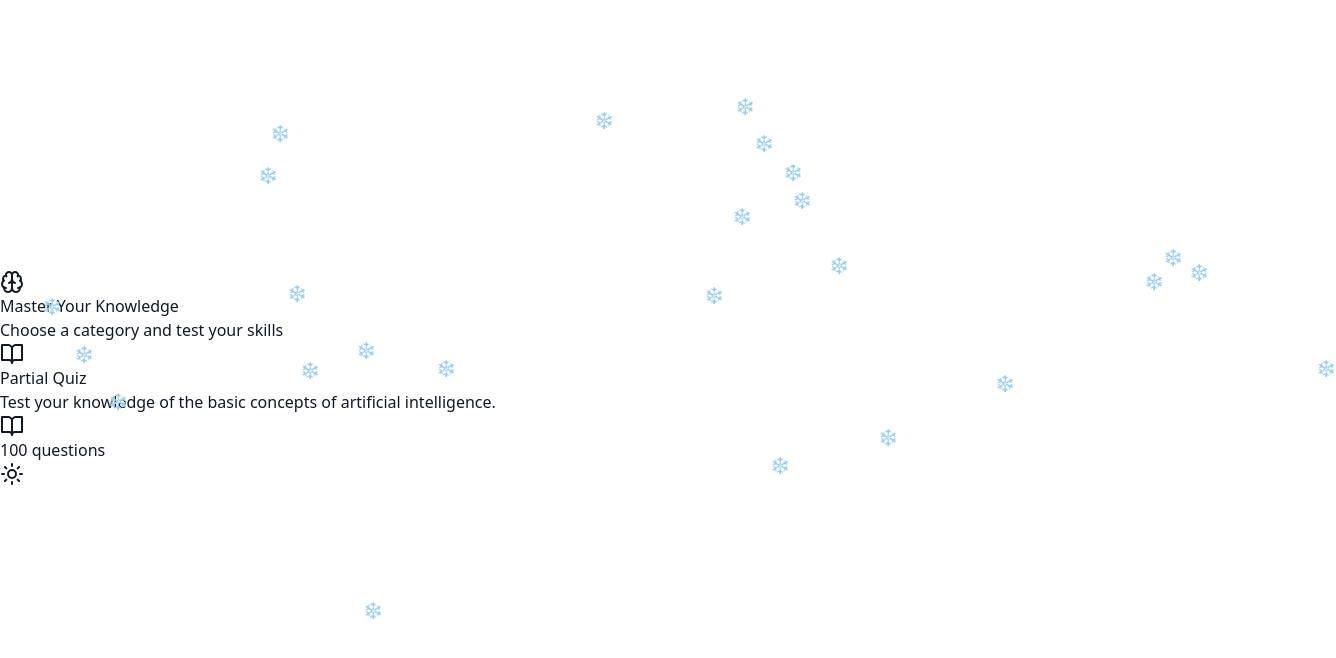
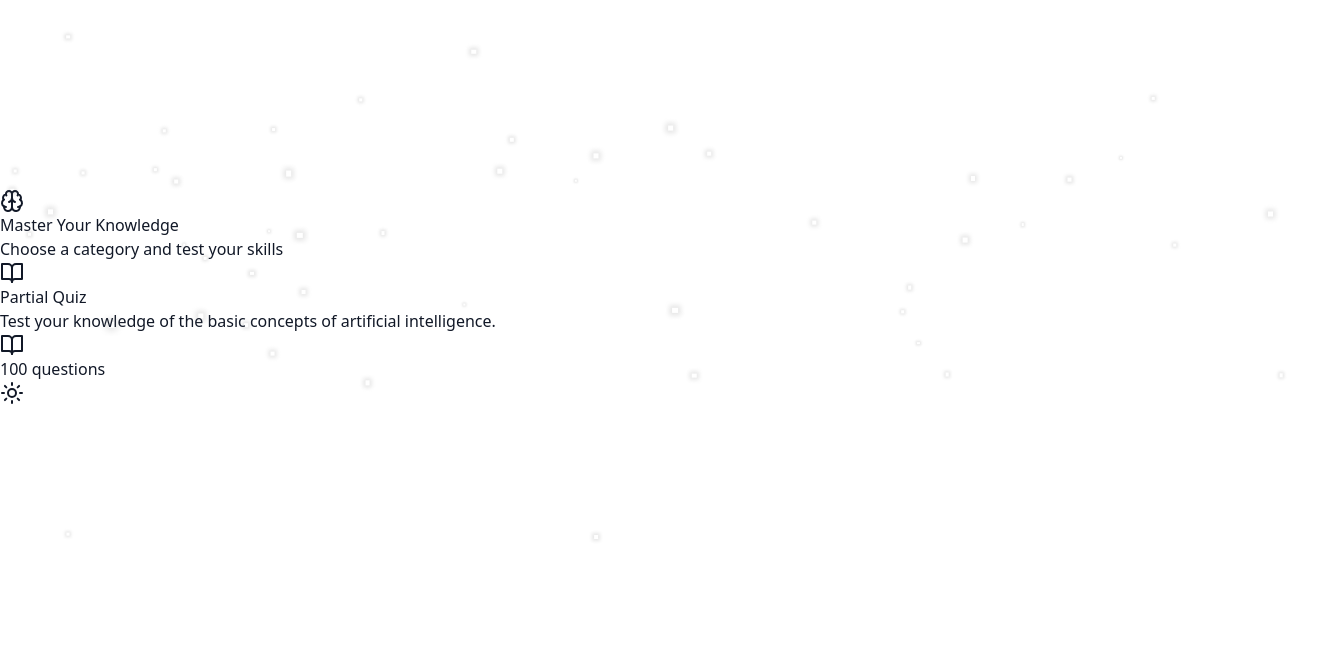
Before and after one commit to Dennis290699/react-quizApp, a React (Vite) app: page / in a window 1280 px wide. Shown: the top 658 px of the page, 1336 px wide, since content can reach past the window. Built offline with nearby package versions, Linux system fonts and the light colour scheme.

Commit message:
Update ChristmasEffect.tsx

```diff
--- a/src/components/ChristmasEffect.tsx
+++ b/src/components/ChristmasEffect.tsx
@@ -1,40 +1,42 @@
-import { useEffect, useState } from 'react';
-import { motion } from 'framer-motion';
+'use client'
+
+import { useEffect, useState } from 'react'
+import { motion } from 'framer-motion'
 
 interface Snowflake {
-  id: number;
-  x: number;
-  delay: number;
-  size: number;
-  duration: number;
+  id: number
+  x: number
+  size: number
+  delay: number
+  duration: number
 }
 
-export const ChristmasEffect = () => {
-  const [snowflakes, setSnowflakes] = useState<Snowflake[]>([]);
+export function ChristmasEffect() {
+  const [snowflakes, setSnowflakes] = useState<Snowflake[]>([])
 
   useEffect(() => {
-    const flakes = Array.from({ length: 25 }, (_, i) => ({
+    const flakes = Array.from({ length: 50 }, (_, i) => ({
       id: i,
       x: Math.random() * 100,
+      size: Math.random() * 4 + 2, // Tamaño entre 2px y 6px
       delay: Math.random() * 5,
-      size: Math.random() * 10 + 5,
       duration: Math.random() * 10 + 10
-    }));
-    setSnowflakes(flakes);
-  }, []);
+    }))
+    setSnowflakes(flakes)
+  }, [])
 
   return (
-    <div className="fixed inset-0 pointer-events-none z-50">
+    <div className="fixed inset-0 pointer-events-none z-50" aria-hidden="true">
       {snowflakes.map((flake) => (
         <motion.div
           key={flake.id}
-          className="absolute text-white dark:text-gray-200 opacity-70"
+          className="absolute rounded-full bg-gray-300 dark:bg-white"
           initial={{ y: -20, x: `${flake.x}vw` }}
           animate={{
             y: '100vh',
             x: [
               `${flake.x}vw`,
-              `${flake.x + Math.sin(flake.id) * 10}vw`,
+              `${flake.x + Math.sin(flake.id) * 2}vw`,
               `${flake.x}vw`
             ]
           }}
@@ -52,12 +54,12 @@ export const ChristmasEffect = () => {
           }}
           style={{
             width: flake.size,
-            height: flake.size
+            height: flake.size,
+            boxShadow: `0 0 ${flake.size}px ${flake.size / 2}px rgba(0, 0, 0, 0.1), 0 0 ${flake.size * 2}px ${flake.size}px rgba(255, 255, 255, 0.1)`,
+            filter: 'blur(0.5px)'
           }}
-        >
-          ❄
-        </motion.div>
+        />
       ))}
     </div>
-  );
-};
+  )
+}
```
